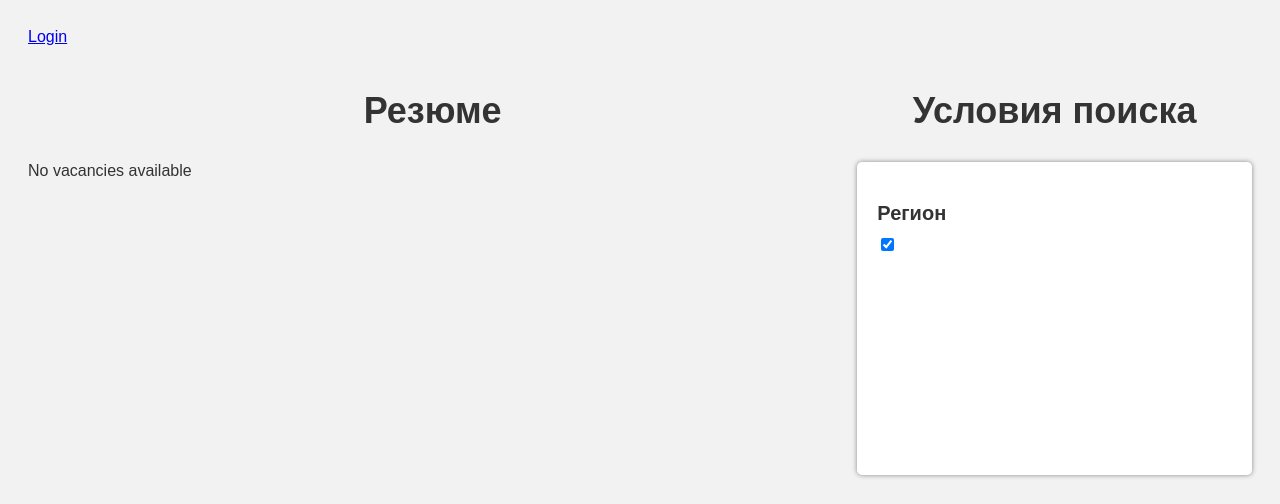
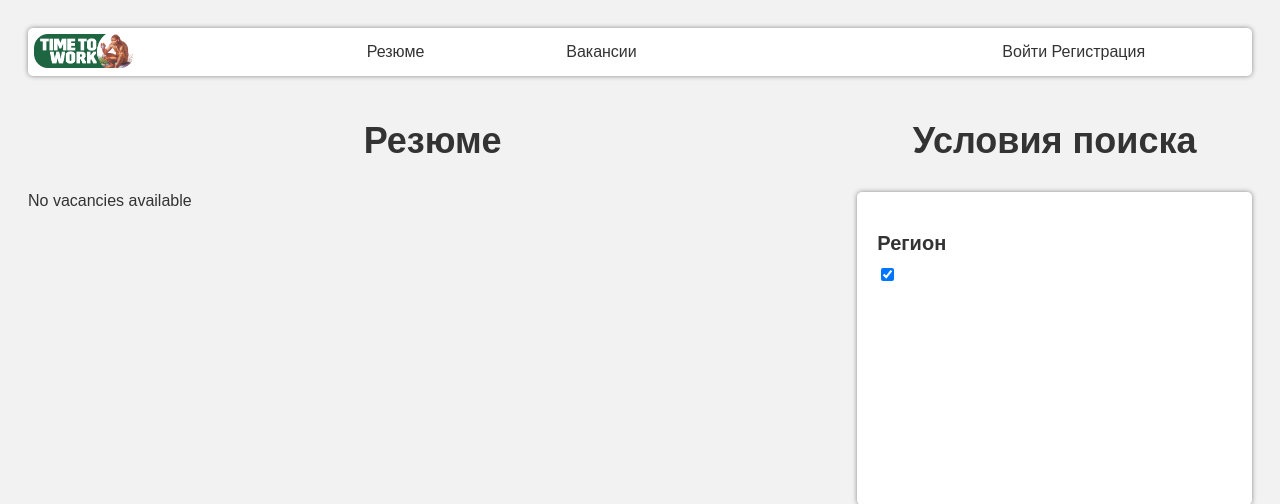
Before and after one commit to kotorkovsciy/scbchallenge2023, a Django app: template templates/vacancy_board.html in a window 1280 px wide. Shown: the top 504 px of the page. Run offline with Django 4.2, Linux system fonts and the light colour scheme; the template is opened without the code that fills it, so the values that code supplies are empty; parts of the project's set-up code (start-up, migrations or seed data) failed here and were passed over.

Commit message:
feat(vacancy_board): Added navbar

```diff
--- a/static/style.css
+++ b/static/style.css
@@ -11,8 +11,7 @@ body {
     padding: 20px;
     margin-bottom: 20px;
     box-shadow: 0px 0px 5px #888;
-    margin-left: 10%;
-    margin-right: 10%;
+    margin-right: 5%;
 }
 
 .vacancy h3 a {
@@ -89,8 +88,59 @@ body {
         "footer footer footer";
 }
 
+.navbar {
+    grid-area: header;
+    background-color: #fff;
+    border-radius: 5px;
+    color: #333;
+    display: grid;
+    grid-gap: 20px;
+    grid-template-areas:
+    "logo home resume vacancy profile exit login";
+    box-shadow: 0px 0px 5px #888;
+}
+
+.navbar__logo{
+    grid-area: logo;
+    margin-top: 3%;
+    margin-left: 3%;
+}
+
+.navbar__logo{
+    width: 100px;
+}
+
+.navbar a:hover{
+    color: #3f6546;
+}
+
+.navbar__resume{
+    grid-area: resume;
+    text-decoration: none;
+    color: #333;
+    padding: 15px;
+}
+
+.navbar__vacancy{
+    grid-area: vacancy;
+    text-decoration: none;
+    color: #333;
+    padding: 15px;
+}
+
+.navbar__login {
+    grid-area: login;
+    text-decoration: none;
+    color: #333;
+    padding: 15px;
+}
+
+.navbar__login a {
+    text-decoration: none;
+    color: #333;
+}
+
 h1 {
-    /* grid-area: header; */
     text-align: center;
     font-size: 36px;
     margin-bottom: 30px;
--- a/templates/base.html
+++ b/templates/base.html
@@ -7,18 +7,30 @@
     <meta name="viewport" content="width=device-width, initial-scale=1.0">
     <title>.</title>
     <link rel="stylesheet" type="text/css" href="{% static 'style.css' %}">
+    <link rel="icon" type="image/png" href="{% static 'favicon.png' %}" />
 </head>
 <body>
     <header>
-        {% if user.is_authenticated %}
-            <form method="post" action="{% url 'logout' %}">
-                {% csrf_token %}
-                <button type="submit">Logout</button>
-            </form>
-            <p>Welcome, {{ user.username }}!</p>
-        {% else %}
-            <a href="{% url 'login' %}">Login</a>
-        {% endif %}
+        <div class="navbar">
+            <div>
+                <img src="{% static 'logo.png' %}", class="navbar__logo">
+            </div>
+            <div class="navbar__resume">
+                <a>Резюме</a>
+            </div>
+            <div class="navbar__vacancy">
+                <a>Вакансии</a>
+            </div>
+            <div class="navbar__login">
+                {% if user.is_authenticated %}
+                    <a href="{% url 'logout' %}">Выйти</a>
+                    <a>| {{ user.username }}</a>
+                {% else %}
+                    <a href="{% url 'login' %}">Войти</a>
+                    <a href="{% url 'user_registration' %}">Регистрация</a>
+                {% endif %}
+            </div>
+        </div>
     </header>
 
     <main>
```
Also changed, not shown: static/favicon.png (added), static/logo.png (added).
